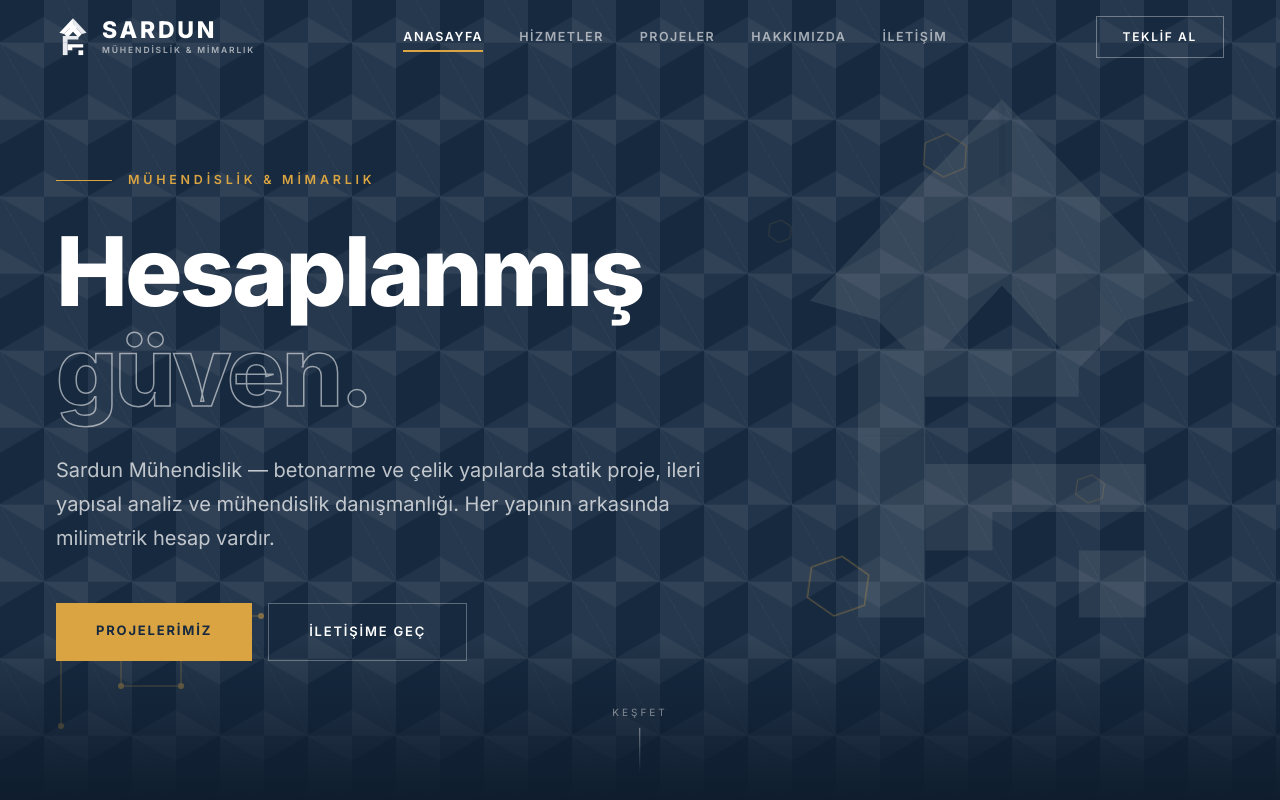
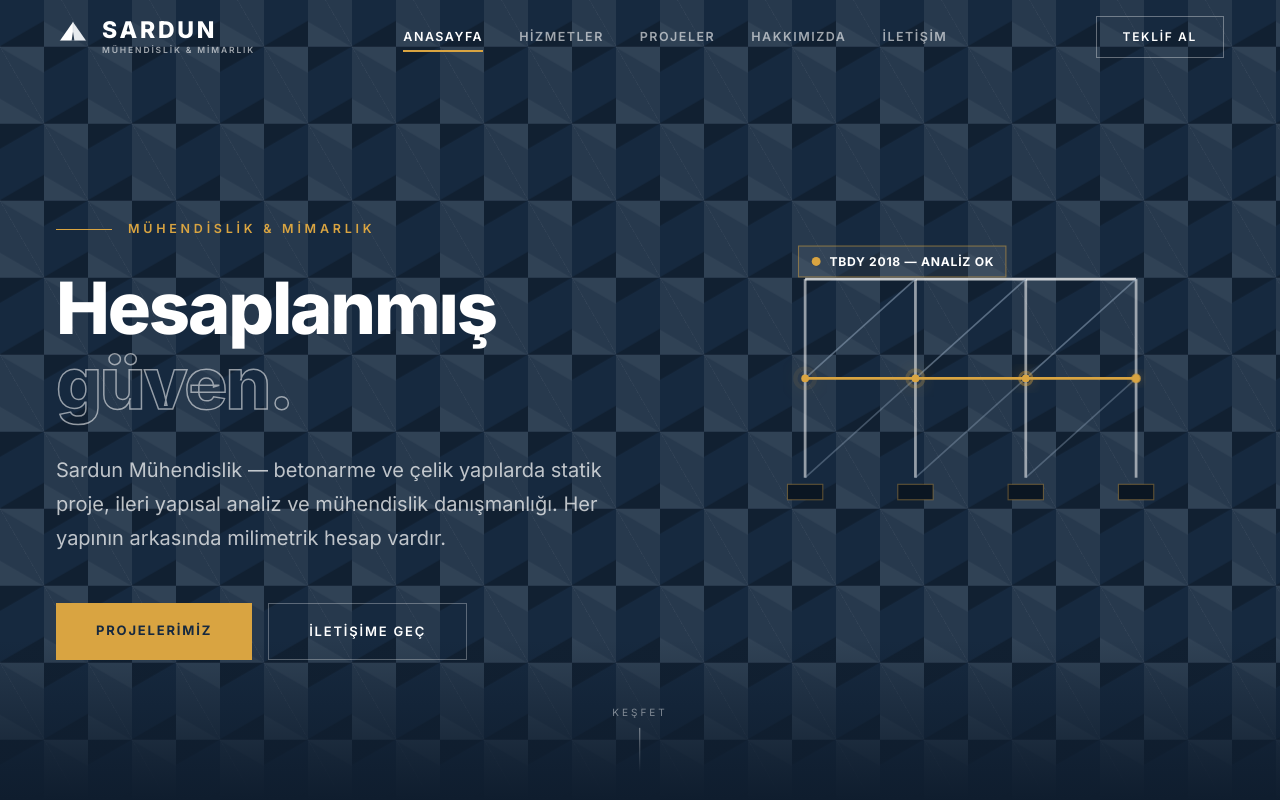
Before and after one commit to yavuz921/sardun, a Next.js app: page / in a window 1280 px wide. Shown: the top 800 px of the page. Built offline with nearby package versions, Linux system fonts and the light colour scheme.

Commit message:
feat: logo sadeleştirildi (temiz çatı/ok formu), 3D prizmatik hexagon dokusu, kendini inşa eden çelik iskelet animasyonu

```diff
--- a/app/globals.css
+++ b/app/globals.css
@@ -31,30 +31,34 @@ body {
   font-variation-settings: 'FILL' 0, 'wght' 300, 'GRAD' 0, 'opsz' 24;
 }
 
-/* Hexagon (petek) desen — koyu lacivert zeminler için */
+/*
+  Prizmatik küp/hexagon dokusu — her hücre 3 yüzeyli izometrik küp gibi
+  okunacak şekilde tonlu dolgularla (düz çizgi değil, gölge/ışık farkı).
+  Koyu lacivert zeminler için.
+*/
 .hex-pattern {
   background-color: var(--navy-deep);
   background-image:
-    linear-gradient(30deg, rgba(255,255,255,.05) 12%, transparent 12.5%, transparent 87%, rgba(255,255,255,.05) 87.5%, rgba(255,255,255,.05)),
-    linear-gradient(150deg, rgba(255,255,255,.05) 12%, transparent 12.5%, transparent 87%, rgba(255,255,255,.05) 87.5%, rgba(255,255,255,.05)),
-    linear-gradient(30deg, rgba(255,255,255,.05) 12%, transparent 12.5%, transparent 87%, rgba(255,255,255,.05) 87.5%, rgba(255,255,255,.05)),
-    linear-gradient(150deg, rgba(255,255,255,.05) 12%, transparent 12.5%, transparent 87%, rgba(255,255,255,.05) 87.5%, rgba(255,255,255,.05)),
-    linear-gradient(60deg, rgba(255,255,255,.07) 25%, transparent 25.5%, transparent 75%, rgba(255,255,255,.07) 75%, rgba(255,255,255,.07)),
-    linear-gradient(60deg, rgba(255,255,255,.07) 25%, transparent 25.5%, transparent 75%, rgba(255,255,255,.07) 75%, rgba(255,255,255,.07));
+    linear-gradient(30deg, rgba(255,255,255,.045) 12%, transparent 12.5%, transparent 87%, rgba(255,255,255,.045) 87.5%, rgba(255,255,255,.045)),
+    linear-gradient(150deg, rgba(0,0,0,.22) 12%, transparent 12.5%, transparent 87%, rgba(0,0,0,.22) 87.5%, rgba(0,0,0,.22)),
+    linear-gradient(30deg, rgba(255,255,255,.045) 12%, transparent 12.5%, transparent 87%, rgba(255,255,255,.045) 87.5%, rgba(255,255,255,.045)),
+    linear-gradient(150deg, rgba(0,0,0,.22) 12%, transparent 12.5%, transparent 87%, rgba(0,0,0,.22) 87.5%, rgba(0,0,0,.22)),
+    linear-gradient(60deg, rgba(255,255,255,.075) 25%, transparent 25.5%, transparent 75%, rgba(255,255,255,.075) 75%, rgba(255,255,255,.075)),
+    linear-gradient(60deg, rgba(255,255,255,.075) 25%, transparent 25.5%, transparent 75%, rgba(255,255,255,.075) 75%, rgba(255,255,255,.075));
   background-size: 88px 154px;
   background-position: 0 0, 0 0, 44px 77px, 44px 77px, 0 0, 44px 77px;
 }
 
-/* Hexagon desen — açık zeminler için (Hizmetler bölümü vb.) */
+/* Aynı prizmatik doku — açık zeminler için (Hizmetler bölümü vb.) */
 .hex-pattern-light {
   background-color: var(--off-white);
   background-image:
-    linear-gradient(30deg, rgba(30,58,95,.05) 12%, transparent 12.5%, transparent 87%, rgba(30,58,95,.05) 87.5%, rgba(30,58,95,.05)),
-    linear-gradient(150deg, rgba(30,58,95,.05) 12%, transparent 12.5%, transparent 87%, rgba(30,58,95,.05) 87.5%, rgba(30,58,95,.05)),
-    linear-gradient(30deg, rgba(30,58,95,.05) 12%, transparent 12.5%, transparent 87%, rgba(30,58,95,.05) 87.5%, rgba(30,58,95,.05)),
-    linear-gradient(150deg, rgba(30,58,95,.05) 12%, transparent 12.5%, transparent 87%, rgba(30,58,95,.05) 87.5%, rgba(30,58,95,.05)),
-    linear-gradient(60deg, rgba(30,58,95,.06) 25%, transparent 25.5%, transparent 75%, rgba(30,58,95,.06) 75%, rgba(30,58,95,.06)),
-    linear-gradient(60deg, rgba(30,58,95,.06) 25%, transparent 25.5%, transparent 75%, rgba(30,58,95,.06) 75%, rgba(30,58,95,.06));
+    linear-gradient(30deg, rgba(255,255,255,.7) 12%, transparent 12.5%, transparent 87%, rgba(255,255,255,.7) 87.5%, rgba(255,255,255,.7)),
+    linear-gradient(150deg, rgba(30,58,95,.06) 12%, transparent 12.5%, transparent 87%, rgba(30,58,95,.06) 87.5%, rgba(30,58,95,.06)),
+    linear-gradient(30deg, rgba(255,255,255,.7) 12%, transparent 12.5%, transparent 87%, rgba(255,255,255,.7) 87.5%, rgba(255,255,255,.7)),
+    linear-gradient(150deg, rgba(30,58,95,.06) 12%, transparent 12.5%, transparent 87%, rgba(30,58,95,.06) 87.5%, rgba(30,58,95,.06)),
+    linear-gradient(60deg, rgba(30,58,95,.045) 25%, transparent 25.5%, transparent 75%, rgba(30,58,95,.045) 75%, rgba(30,58,95,.045)),
+    linear-gradient(60deg, rgba(30,58,95,.045) 25%, transparent 25.5%, transparent 75%, rgba(30,58,95,.045) 75%, rgba(30,58,95,.045));
   background-size: 88px 154px;
   background-position: 0 0, 0 0, 44px 77px, 44px 77px, 0 0, 44px 77px;
 }
@@ -64,7 +68,7 @@ body {
   to   { background-position: 0 -154px, 0 -154px, 44px -77px, 44px -77px, 0 -154px, 44px -77px; }
 }
 .hex-pattern-animated {
-  animation: hexDrift 30s linear infinite;
+  animation: hexDrift 34s linear infinite;
 }
 
 /* Custom scrollbar */
--- a/components/Hero.tsx
+++ b/components/Hero.tsx
@@ -1,7 +1,7 @@
 "use client";
-import { motion, useScroll, useTransform, useMotionValue, useSpring } from "framer-motion";
-import { useRef, MouseEvent } from "react";
-import { Monogram } from "./Logo";
+import { motion, useScroll, useTransform } from "framer-motion";
+import { useRef } from "react";
+import StructureAnimation from "./StructureAnimation";
 
 const container = {
   hidden: {},
@@ -12,112 +12,34 @@ const item = {
   show: { opacity: 1, y: 0, transition: { duration: 0.8, ease: [0.22, 1, 0.36, 1] as const } },
 };
 
-// Kayan hexagon parçacıkları — inşaat/mühendislik hissi için hafif kayan geometrik şekiller
-const floaters = [
-  { size: 46, top: "18%", left: "72%", delay: 0, duration: 9 },
-  { size: 30, top: "62%", left: "84%", delay: 1.2, duration: 11 },
-  { size: 64, top: "72%", left: "63%", delay: 0.6, duration: 13 },
-  { size: 24, top: "30%", left: "60%", delay: 2, duration: 8 },
-];
-
-function Hexagon({ size }: { size: number }) {
-  return (
-    <svg width={size} height={size} viewBox="0 0 100 100" fill="none">
-      <polygon
-        points="50,3 95,26 95,74 50,97 5,74 5,26"
-        stroke="rgba(217,164,65,0.35)"
-        strokeWidth="2"
-      />
-    </svg>
-  );
-}
-
 export default function Hero() {
   const ref = useRef<HTMLElement>(null);
   const { scrollYProgress } = useScroll({ target: ref, offset: ["start start", "end start"] });
   const contentY = useTransform(scrollYProgress, [0, 1], [0, -80]);
   const contentOpacity = useTransform(scrollYProgress, [0, 0.8], [1, 0]);
-  const monoOpacity = useTransform(scrollYProgress, [0, 0.6], [0.09, 0]);
-
-  // Fareye göre hafif paralaks kayan büyük monogram
-  const mx = useMotionValue(0);
-  const my = useMotionValue(0);
-  const monoX = useSpring(useTransform(mx, [-0.5, 0.5], [-18, 18]), { stiffness: 60, damping: 15 });
-  const monoY = useSpring(useTransform(my, [-0.5, 0.5], [-14, 14]), { stiffness: 60, damping: 15 });
-
-  function handleMouseMove(e: MouseEvent<HTMLElement>) {
-    const rect = e.currentTarget.getBoundingClientRect();
-    mx.set((e.clientX - rect.left) / rect.width - 0.5);
-    my.set((e.clientY - rect.top) / rect.height - 0.5);
-  }
+  const structOpacity = useTransform(scrollYProgress, [0, 0.6], [1, 0]);
+  const structY = useTransform(scrollYProgress, [0, 1], [0, 60]);
 
   return (
     <section
       ref={ref}
       id="anasayfa"
-      onMouseMove={handleMouseMove}
       className="relative flex items-center overflow-hidden hex-pattern hex-pattern-animated"
       style={{ minHeight: "100svh" }}
     >
-      {/* Fareyle hafif kayan dev arka plan monogramı */}
-      <motion.div
-        className="absolute hidden lg:block"
-        style={{ right: "3%", top: "10%", opacity: monoOpacity, x: monoX, y: monoY }}
-      >
-        <Monogram size={480} color="white" />
-      </motion.div>
-
-      {/* Kayan hexagon çizgi-taslak parçacıkları */}
-      {floaters.map((f, i) => (
-        <motion.div
-          key={i}
-          className="absolute hidden md:block pointer-events-none"
-          style={{ top: f.top, left: f.left }}
-          animate={{ y: [0, -22, 0], rotate: [0, 8, 0] }}
-          transition={{ duration: f.duration, delay: f.delay, repeat: Infinity, ease: "easeInOut" }}
-        >
-          <Hexagon size={f.size} />
-        </motion.div>
-      ))}
-
-      {/* Sol altta çizilen teknik taslak çizgisi (blueprint çizim animasyonu) */}
-      <svg
-        className="absolute hidden md:block pointer-events-none"
-        style={{ left: "4%", bottom: "8%", opacity: 0.5 }}
-        width="220" height="140" viewBox="0 0 220 140" fill="none"
-      >
-        <motion.path
-          d="M10 130 L10 40 L70 40 L70 90 L130 90 L130 20 L210 20"
-          stroke="rgba(217,164,65,0.55)"
-          strokeWidth="1.5"
-          strokeDasharray="4 5"
-          initial={{ pathLength: 0 }}
-          animate={{ pathLength: 1 }}
-          transition={{ duration: 2.5, ease: "easeInOut", delay: 0.8 }}
-        />
-        {[[10, 130], [10, 40], [70, 40], [70, 90], [130, 90], [130, 20], [210, 20]].map(([cx, cy], i) => (
-          <motion.circle
-            key={i}
-            cx={cx} cy={cy} r="3"
-            fill="#d9a441"
-            initial={{ opacity: 0, scale: 0 }}
-            animate={{ opacity: 1, scale: 1 }}
-            transition={{ delay: 0.9 + i * 0.28, duration: 0.3 }}
-          />
-        ))}
-      </svg>
-
       {/* Alt geçiş gradyanı */}
       <div className="absolute bottom-0 left-0 right-0" style={{ height: 160, background: "linear-gradient(to bottom, transparent, #0f1d2e)" }} />
 
+      <div className="relative z-10 w-full px-5 md:px-14 mx-auto" style={{ maxWidth: 1440 }}>
+        <div className="grid grid-cols-1 lg:grid-cols-12 gap-10 items-center">
+          {/* Sol: metin */}
           <motion.div
             variants={container}
             initial="hidden"
             animate="show"
-        className="relative z-10 w-full px-5 md:px-14 mx-auto"
-        style={{ maxWidth: 1440, y: contentY, opacity: contentOpacity }}
+            className="lg:col-span-7 pt-32 pb-16 md:pt-40 md:pb-20"
+            style={{ y: contentY, opacity: contentOpacity }}
           >
-        <div className="max-w-4xl pt-32 pb-24 md:pt-40 md:pb-32">
             <motion.div variants={item} className="flex items-center gap-4 mb-8">
               <motion.span
                 style={{ height: 1.5, backgroundColor: "#d9a441", display: "inline-block" }}
@@ -132,7 +54,7 @@ export default function Hero() {
 
             <motion.h1
               variants={item}
-            className="text-5xl md:text-7xl lg:text-8xl font-extrabold"
+              className="text-5xl md:text-6xl lg:text-7xl font-extrabold"
               style={{ lineHeight: 1.04, letterSpacing: "-0.03em", color: "#ffffff", margin: 0 }}
             >
               Hesaplanmış
@@ -144,7 +66,7 @@ export default function Hero() {
 
             <motion.p
               variants={item}
-            className="text-base md:text-xl mt-8 max-w-2xl"
+              className="text-base md:text-xl mt-8 max-w-xl"
               style={{ lineHeight: 1.7, color: "rgba(255,255,255,0.72)" }}
             >
               Sardun Mühendislik — betonarme ve çelik yapılarda statik proje, ileri yapısal analiz
@@ -179,8 +101,20 @@ export default function Hero() {
                 İletişime Geç
               </motion.a>
             </motion.div>
+          </motion.div>
+
+          {/* Sağ: kendini inşa eden çelik iskelet animasyonu */}
+          <motion.div
+            className="lg:col-span-5 hidden lg:block"
+            style={{ opacity: structOpacity, y: structY }}
+            initial={{ opacity: 0, scale: 0.92 }}
+            animate={{ opacity: 1, scale: 1 }}
+            transition={{ duration: 0.8, delay: 0.3 }}
+          >
+            <StructureAnimation />
+          </motion.div>
         </div>
-      </motion.div>
+      </div>
 
       {/* Scroll göstergesi */}
       <motion.div
--- a/components/Logo.tsx
+++ b/components/Logo.tsx
@@ -1,37 +1,24 @@
 /*
-  SARDUN monogramı — katlanmış şerit (origami) formunda A/S birleşimi.
-  Kartvizit logosundaki 3 tonlu (koyu/orta/açık lacivert) katlı-kağıt hissi
-  düz renk polygon katmanlarıyla taklit edilir.
+  SARDUN monogramı — sade, temiz, 3 yüzeyli prizmatik "çatı/ok" formu.
+  Kartvizit logosundaki en güçlü unsur olan yukarı-ok/çatı silüetine sadık,
+  tek parça ve minimal — karmaşık iç detaylardan arındırılmış.
 */
 export function Monogram({ size = 40, color = "navy" }: { size?: number; color?: "navy" | "white" }) {
   const tones =
     color === "white"
-      ? { dark: "#e7ebef", mid: "#ffffff", light: "#ffffff", edge: "rgba(15,29,46,0.18)" }
-      : { dark: "#16293f", mid: "#1e3a5f", light: "#2f5480", edge: "rgba(255,255,255,0.22)" };
+      ? { left: "#ffffff", right: "#e7ebef", edge: "#c7d0d8" }
+      : { left: "#1e3a5f", right: "#16293f", edge: "#2f5480" };
 
   return (
-    <svg width={size} height={size * 1.2} viewBox="0 0 100 120" xmlns="http://www.w3.org/2000/svg">
-      {/* Sol çatı şeridi (orta ton) */}
-      <path d="M50 4 L10 46 L24 50 L50 22 Z" fill={tones.mid} />
-      {/* Sağ çatı şeridi (koyu ton) */}
-      <path d="M50 4 L90 46 L76 50 L50 22 Z" fill={tones.dark} />
-      {/* Üst bindirme çizgisi (kat hissi) */}
-      <path d="M50 4 L50 22" stroke={tones.edge} strokeWidth="1.2" />
-
-      {/* Orta çapraz şerit — sol içten sağa iner (açık ton) */}
-      <path d="M24 50 L50 22 L62 30 L34 60 Z" fill={tones.light} />
-      {/* Orta çapraz şerit — sağ içten sola iner (orta ton) */}
-      <path d="M76 50 L50 22 L38 30 L66 60 Z" fill={tones.mid} />
-
-      {/* S gövdesi — üst yatay kıvrım (koyu ton) */}
-      <path d="M20 56 L66 56 L66 66 L34 66 L34 74 L20 74 Z" fill={tones.dark} />
-      {/* S gövdesi — alt yatay kıvrım (orta ton) */}
-      <path d="M34 80 L80 80 L80 90 L48 90 L48 98 L34 98 Z" fill={tones.mid} />
-
-      {/* Sol ayak (koyu ton) */}
-      <path d="M20 74 L34 74 L34 112 L20 112 Z" fill={tones.dark} />
-      {/* Sağ ayak (açık ton) */}
-      <path d="M66 98 L80 98 L80 112 L66 112 Z" fill={tones.light} />
+    <svg width={size} height={size} viewBox="0 0 100 100" xmlns="http://www.w3.org/2000/svg">
+      {/* Sol yüz */}
+      <path d="M50 6 L12 60 L46 60 L50 34 Z" fill={tones.left} />
+      {/* Sağ yüz */}
+      <path d="M50 6 L88 60 L54 60 L50 34 Z" fill={tones.right} />
+      {/* Orta kat çizgisi — ince ışık payı, prizma hissi */}
+      <path d="M50 6 L50 34" stroke={tones.edge} strokeWidth="1.4" strokeLinecap="round" />
+      {/* Taban çizgisi */}
+      <path d="M12 60 L88 60" stroke={tones.edge} strokeWidth="1.4" strokeLinecap="round" opacity="0.5" />
     </svg>
   );
 }
--- /dev/null
+++ b/components/StructureAnimation.tsx
@@ -0,0 +1,155 @@
+"use client";
+import { motion } from "framer-motion";
+
+/*
+  Kendini inşa eden izometrik çelik iskelet — Tekla/ETABS/SAP2000 çıktılarındaki
+  gerçek çalışma tarzına gönderme: temeller belirir, kolonlar yükselir, kirişler
+  kayarak yerleşir, çaprazlar çizilir, düğüm noktaları analiz işareti gibi yanıp söner.
+*/
+
+const columnXs = [40, 140, 240, 340];
+const beamY = { top: 40, mid: 130, base: 220 };
+
+export default function StructureAnimation() {
+  return (
+    <motion.svg
+      viewBox="0 0 420 300"
+      className="w-full h-full"
+      style={{ overflow: "visible" }}
+      initial="hidden"
+      animate="show"
+    >
+      <defs>
+        <filter id="glow" x="-60%" y="-60%" width="220%" height="220%">
+          <feGaussianBlur stdDeviation="4" result="blur" />
+          <feMerge>
+            <feMergeNode in="blur" />
+            <feMergeNode in="SourceGraphic" />
+          </feMerge>
+        </filter>
+      </defs>
+
+      {/* Temel blokları */}
+      {columnXs.map((x, i) => (
+        <motion.rect
+          key={`f-${i}`}
+          x={x - 16}
+          y={beamY.base + 6}
+          width="32"
+          height="14"
+          fill="#0b1622"
+          stroke="rgba(217,164,65,0.4)"
+          strokeWidth="1"
+          initial={{ opacity: 0, scale: 0.4 }}
+          animate={{ opacity: 1, scale: 1 }}
+          transition={{ duration: 0.5, delay: i * 0.08 }}
+          style={{ transformOrigin: `${x}px ${beamY.base + 13}px` }}
+        />
+      ))}
+
+      {/* Kolonlar — temelden yukarı uzar */}
+      {columnXs.map((x, i) => (
+        <motion.line
+          key={`c-${i}`}
+          x1={x} y1={beamY.base}
+          x2={x} y2={beamY.top}
+          stroke="rgba(255,255,255,0.55)"
+          strokeWidth="2.5"
+          initial={{ scaleY: 0 }}
+          animate={{ scaleY: 1 }}
+          transition={{ duration: 0.7, delay: 0.35 + i * 0.1, ease: [0.22, 1, 0.36, 1] }}
+          style={{ transformOrigin: `${x}px ${beamY.base}px` }}
+        />
+      ))}
+
+      {/* Orta kat kirişi */}
+      <motion.line
+        x1={columnXs[0]} y1={beamY.mid} x2={columnXs[3]} y2={beamY.mid}
+        stroke="#d9a441" strokeWidth="2.5"
+        initial={{ scaleX: 0 }}
+        animate={{ scaleX: 1 }}
+        transition={{ duration: 0.8, delay: 0.9, ease: [0.22, 1, 0.36, 1] }}
+        style={{ transformOrigin: `${columnXs[0]}px ${beamY.mid}px` }}
+      />
+
+      {/* Üst kat kirişi (çatı) */}
+      <motion.line
+        x1={columnXs[0]} y1={beamY.top} x2={columnXs[3]} y2={beamY.top}
+        stroke="#ffffff" strokeWidth="2.5" strokeOpacity="0.75"
+        initial={{ scaleX: 0 }}
+        animate={{ scaleX: 1 }}
+        transition={{ duration: 0.8, delay: 1.15, ease: [0.22, 1, 0.36, 1] }}
+        style={{ transformOrigin: `${columnXs[0]}px ${beamY.top}px` }}
+      />
+
+      {/* Çapraz stabilite elemanları */}
+      {[0, 1, 2].map((i) => (
+        <motion.line
+          key={`b-${i}`}
+          x1={columnXs[i]} y1={beamY.mid}
+          x2={columnXs[i + 1]} y2={beamY.top}
+          stroke="rgba(143,163,184,0.55)"
+          strokeWidth="1.5"
+          strokeDasharray="5 4"
+          initial={{ pathLength: 0, opacity: 0 }}
+          animate={{ pathLength: 1, opacity: 1 }}
+          transition={{ duration: 0.6, delay: 1.5 + i * 0.15 }}
+        />
+      ))}
+      {[0, 1, 2].map((i) => (
+        <motion.line
+          key={`b2-${i}`}
+          x1={columnXs[i]} y1={beamY.base}
+          x2={columnXs[i + 1]} y2={beamY.mid}
+          stroke="rgba(143,163,184,0.4)"
+          strokeWidth="1.5"
+          strokeDasharray="5 4"
+          initial={{ pathLength: 0, opacity: 0 }}
+          animate={{ pathLength: 1, opacity: 1 }}
+          transition={{ duration: 0.6, delay: 1.75 + i * 0.15 }}
+        />
+      ))}
+
+      {/* Düğüm noktaları — analiz işareti gibi yanıp sönüyor */}
+      {columnXs.map((x, i) => (
+        <g key={`n-${i}`}>
+          <motion.circle
+            cx={x} cy={beamY.mid} r="3.5"
+            fill="#d9a441"
+            initial={{ scale: 0 }}
+            animate={{ scale: 1 }}
+            transition={{ delay: 1.9 + i * 0.08, duration: 0.3 }}
+          />
+          <motion.circle
+            cx={x} cy={beamY.mid} r="3.5"
+            fill="none"
+            stroke="#d9a441"
+            strokeWidth="1.5"
+            filter="url(#glow)"
+            initial={{ opacity: 0.7, scale: 1 }}
+            animate={{ opacity: 0, scale: 2.8 }}
+            transition={{
+              duration: 1.6,
+              repeat: Infinity,
+              delay: 2.4 + i * 0.35,
+              ease: "easeOut",
+            }}
+          />
+        </g>
+      ))}
+
+      {/* Sonuç etiketi */}
+      <motion.g
+        initial={{ opacity: 0, y: 10 }}
+        animate={{ opacity: 1, y: 0 }}
+        transition={{ duration: 0.6, delay: 2.6 }}
+      >
+        <rect x={columnXs[0] - 6} y={10} width="188" height="28" fill="rgba(255,255,255,0.06)" stroke="rgba(217,164,65,0.5)" strokeWidth="1" />
+        <circle cx={columnXs[0] + 10} cy={24} r="4" fill="#d9a441" />
+        <text x={columnXs[0] + 22} y={28} fill="#ffffff" fontSize="11" fontWeight="700" letterSpacing="0.06em" fontFamily="var(--font-inter), sans-serif">
+          TBDY 2018 — ANALİZ OK
+        </text>
+      </motion.g>
+    </motion.svg>
+  );
+}
```
Also changed, not shown: public/favicon.png. Lines whose indentation alone changed are shown as unchanged.
